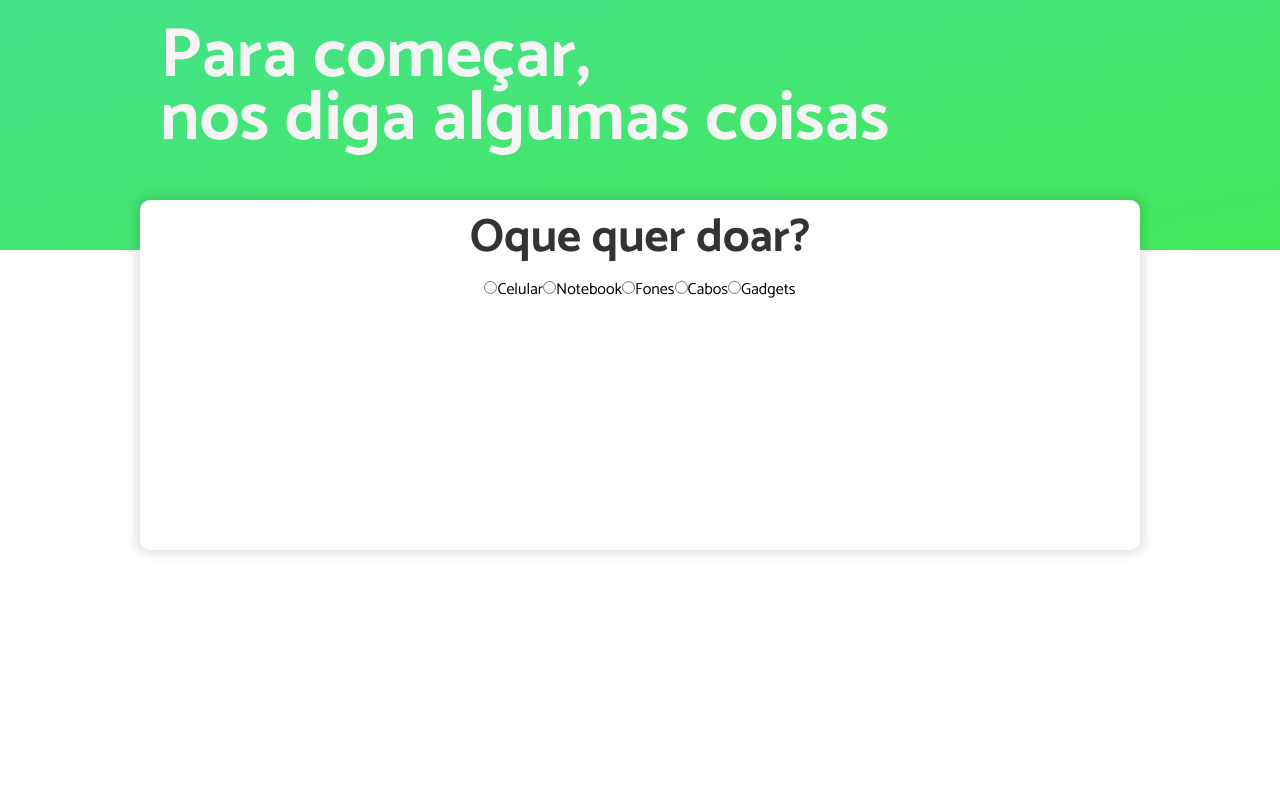
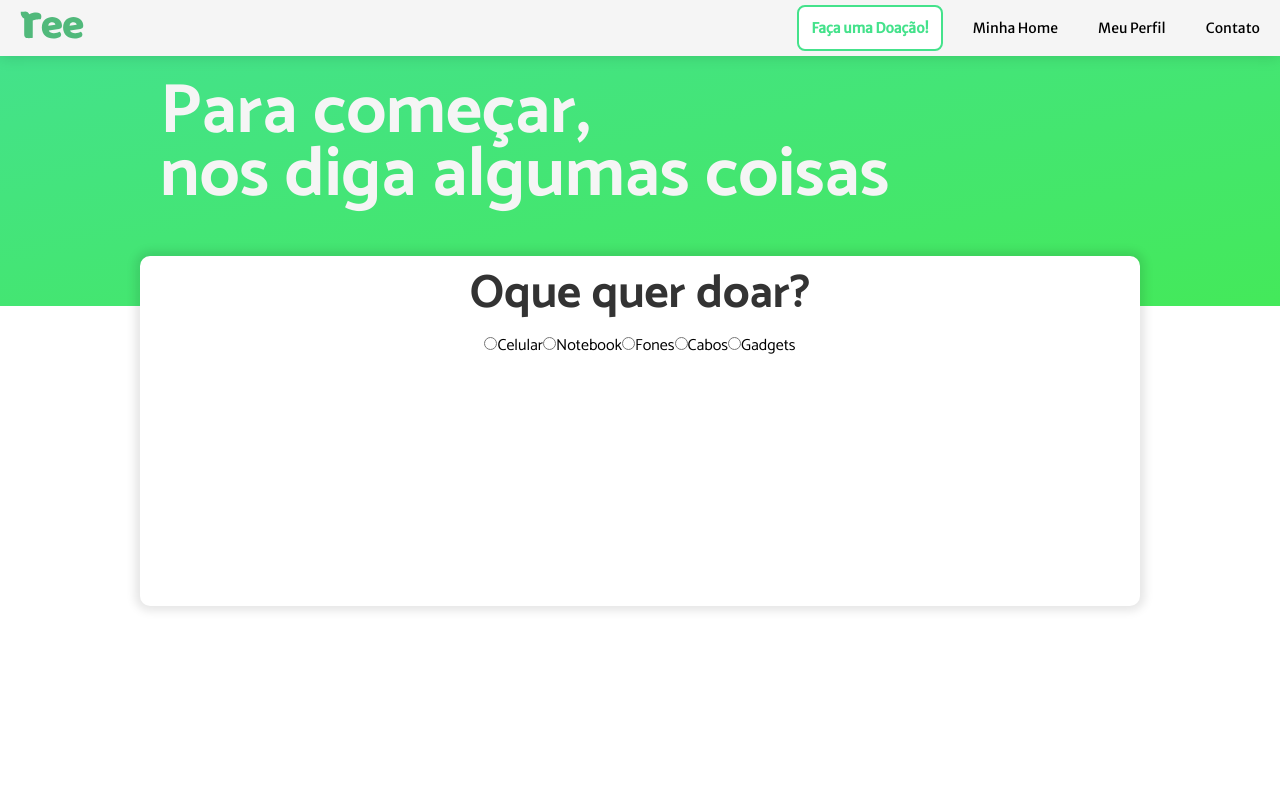
Before and after one commit to italoitalo/ree, a React (Create React App) app in the folder client/: page /doe in a window 1280 px wide. Shown: the top 800 px of the page. Built offline with nearby package versions, Linux system fonts and the light colour scheme.

Commit message:
ajuste de barras e links

```diff
--- a/client/src/componentes/CabecalhoPrivado.js
+++ b/client/src/componentes/CabecalhoPrivado.js
@@ -16,13 +16,14 @@ export default function Cabecalho(){
 
                 <Ul>
                     <Navigation to ="/doe"><Button>Faça uma Doação!</Button></Navigation>
-                    <Navigation to="/private"><Li>Home</Li></Navigation>
-                    <Navigation to="/contato"><Li>Contato</Li></Navigation>
+                    <Navigation to="/private"><Li>Minha Home</Li></Navigation>
+
                     {/*
                     <Navigation to="/cadastro"><Li>Cadastro</Li></Navigation>
                     <Navigation to="#" ><Li onClick={toggle}>Login</Li></Navigation>
                     */}
-                    <Navigation to="/perfil"><Li>Perfil</Li></Navigation>
+                    <Navigation to="/perfil"><Li>Meu Perfil</Li></Navigation>
+                    <Navigation to="/contato"><Li>Contato</Li></Navigation>
                     <Modal isShowing={isShowing} hide={toggle} />
                 </Ul>
             </Div>
--- a/client/src/views/Contato.js
+++ b/client/src/views/Contato.js
@@ -6,12 +6,14 @@ import facebook from './../img/SocialMedia/facebook-logo.svg'
 import github from './../img/SocialMedia/github-character.svg'
 import instagram from './../img/SocialMedia/instagram-symbol.svg'
 import linkedin from './../img/SocialMedia/linkedin-letters.svg'
+import Hederprivat from './../componentes/CabecalhoPrivado'
 
 /* import Cabecalho from '../Rotas/Cabecalho' */
 
 export default function Contato() {
     return (
         <Container >
+            <Hederprivat/>
         <Banner >
         <H1 > Tem alguma dúvida ? Entre em contato! </H1>
         </Banner>
--- a/client/src/views/NovoCadastroProduto.js
+++ b/client/src/views/NovoCadastroProduto.js
@@ -1,7 +1,7 @@
 import React from 'react'
 import styled from  'styled-components'
 
-
+import HeaderPrivt from './../componentes/CabecalhoPrivado'
 /* import Porta from './../img/formCadastroImg/porta.jpg' */
 
 export default function newform() {
@@ -9,7 +9,9 @@ export default function newform() {
 
     return (
         <>
+        <HeaderPrivt/>
         <Container>
+
             <Banner>
                 <H1>Para começar,<br/>nos diga algumas coisas</H1>
             </Banner>
```
Also changed, not shown: 1 other file (tests, documents, lock files or other folders).
